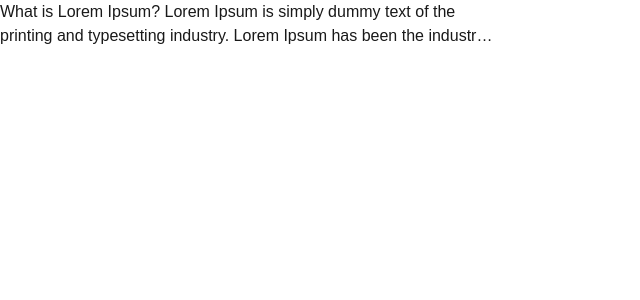
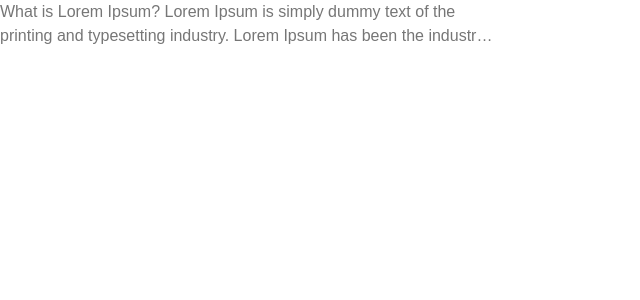
Before and after one commit to reisyun/sixsense, a React (Create React App) app in the folder ssweb-client/: page / in a window 1280 px wide. Shown: the top 300 px of the page, without its empty margins (0-640 px from the left). Built offline with nearby package versions, Linux system fonts and the light colour scheme.

Commit message:
refactor: Fix Text component

```diff
--- a/ssweb-client/src/components/App.tsx
+++ b/ssweb-client/src/components/App.tsx
@@ -9,7 +9,7 @@ function App() {
     <ThemeProvider theme={theme}>
       <Global styles={global} />
       <div style={{ width: '500px' }}>
-        <Text ellipsis={{ lines: 2 }}>
+        <Text color="secondary" ellipsis={{ lines: 2 }}>
           What is Lorem Ipsum? Lorem Ipsum is simply dummy text of the printing and typesetting
           industry. Lorem Ipsum has been the industrys standard dummy text ever since the 1500s,
           when an unknown printer took a galley of type and scrambled it to make a type specimen
--- a/ssweb-client/src/components/atoms/Text.tsx
+++ b/ssweb-client/src/components/atoms/Text.tsx
@@ -1,56 +1,64 @@
-import React from 'react';
+import { css } from '@emotion/react';
 import styled from '@emotion/styled';
+import { ThemeProps } from '@styles/theme';
 import { ColorType } from '@styles/theme/palette';
 import { FontSizeType } from '@styles/theme/size';
 import toEllipsis from '@styles/utils/ellipsis';
 
-/**
- * Text styles
- */
+type Color = keyof ColorType;
+type Size = keyof FontSizeType;
+type Ellipsis = boolean | { lines?: number };
 
-type EllipsisConfig = {
-  lines?: number;
-};
-
-interface StyledTextProps {
-  color: keyof ColorType;
-  fontSize: keyof FontSizeType;
-  strong: boolean;
-  ellipsis: boolean | EllipsisConfig;
+export interface TextProps {
+  color?: Color;
+  fontSize?: Size;
+  bold?: boolean;
+  italic?: boolean;
+  ellipsis?: Ellipsis;
 }
 
-const StyledText = styled.span<StyledTextProps>`
+const baseStyles = css`
   line-height: 1.5;
   word-break: break-word;
+`;
 
-  color: ${props => props.color && props.theme.palette.color[props.color]};
-  font-size: ${props => props.fontSize && props.theme.size.fontSize[props.fontSize]};
-  font-weight: ${props => (props.strong ? 'bold' : 'inherit')};
+const colorStyles = ({ theme, color = 'primary' }: TextProps & ThemeProps) =>
+  color &&
+  css`
+    color: ${theme.palette.color[color]};
+  `;
 
-  ${({ ellipsis }) =>
-    /* EllipsisConfig가 있으면 설정에 따라 적용, 만약 boolean으로 넘어오면 true만 적용 */
-    typeof ellipsis === 'object' ? toEllipsis(ellipsis.lines) : ellipsis && toEllipsis()}
-`;
+const sizeStyles = ({ theme, fontSize = 'md' }: TextProps & ThemeProps) =>
+  fontSize &&
+  css`
+    font-size: ${theme.size.fontSize[fontSize]};
+  `;
+
+const boldStyles = ({ bold }: TextProps) =>
+  bold &&
+  css`
+    font-weight: bold;
+  `;
+
+const italicStyles = ({ italic }: TextProps) =>
+  italic &&
+  css`
+    font-style: italic;
+  `;
+
+const ellipsisStyles = ({ ellipsis }: TextProps) =>
+  typeof ellipsis === 'object' ? toEllipsis(ellipsis.lines) : ellipsis && toEllipsis();
 
 /**
  * Text component
  */
-
-export interface TextProps extends StyledTextProps {
-  children: React.ReactText;
-}
-
-function Text({ children, ...rest }: TextProps) {
-  return <StyledText {...rest}>{children}</StyledText>;
-}
-
-const defaultProps: StyledTextProps = {
-  color: 'primary',
-  fontSize: 'md',
-  strong: false,
-  ellipsis: false,
-};
-
-Text.defaultProps = defaultProps;
+const Text = styled.span<TextProps>(
+  baseStyles,
+  colorStyles,
+  sizeStyles,
+  boldStyles,
+  italicStyles,
+  ellipsisStyles,
+);
 
 export default Text;
--- a/ssweb-client/src/styles/theme/index.ts
+++ b/ssweb-client/src/styles/theme/index.ts
@@ -6,6 +6,8 @@ export interface ITheme {
   palette: IPalette;
 }
 
+export type ThemeProps = { theme: ITheme };
+
 const theme: ITheme = {
   size,
   palette,
```
Also changed, not shown: ssweb-client/.eslintrc.json.
